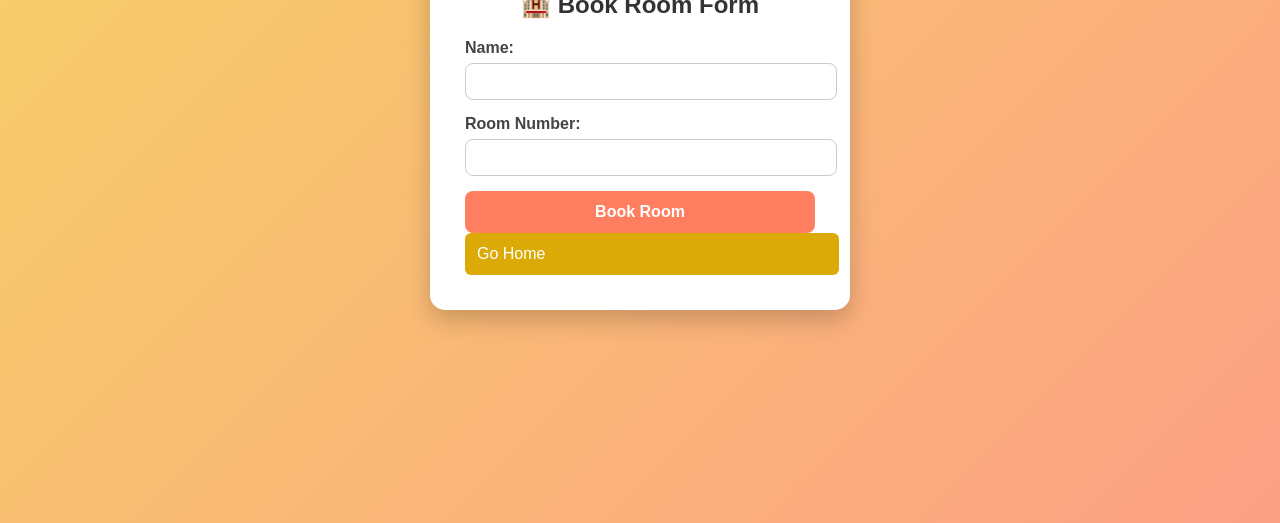
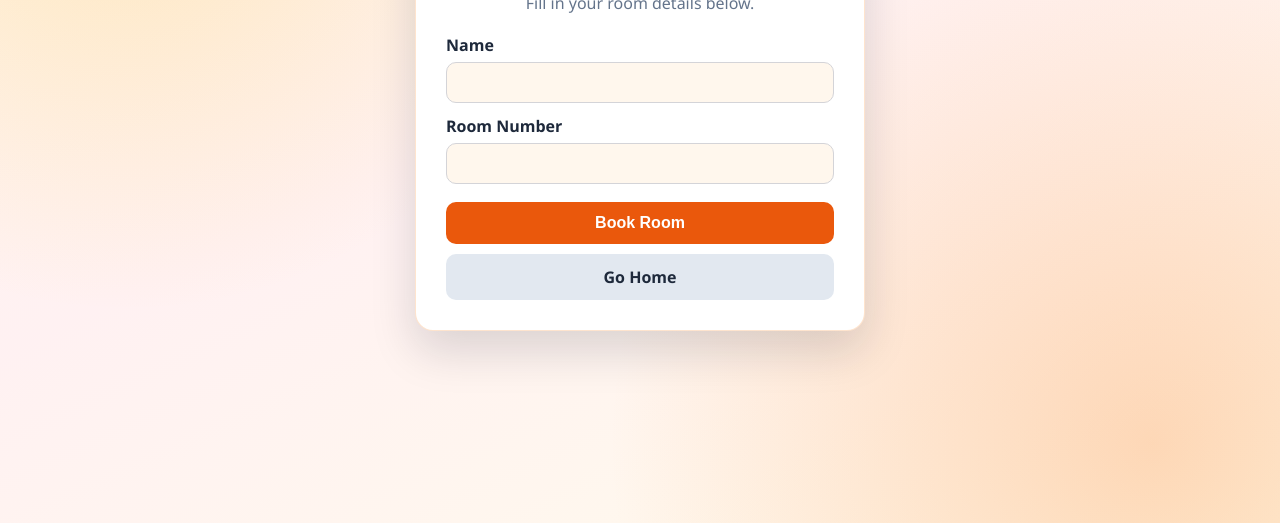
Before and after one commit to Raunaksharmaq64/node-js, a website: page chap-10 AIRBND project/views/roomBook.html in a window 1280 px wide. Shown: the part 277-800 px from the top of the page. Drawn offline with Linux system fonts and the light colour scheme.

Commit message:
adding csss with codex

```diff
--- a/chap-10 AIRBND project/app.js
+++ b/chap-10 AIRBND project/app.js
@@ -14,7 +14,7 @@ const rootDir=require("./utils/pathUtil");
 
 
 app.use((req,res,next)=>{
-console.log(req.url,req.method);
+console.log(req.url,req.body);
 next();
 })
 
--- a/chap-10 AIRBND project/views/roomBook.html
+++ b/chap-10 AIRBND project/views/roomBook.html
@@ -3,103 +3,136 @@
   <head>
     <meta charset="UTF-8" />
     <meta name="viewport" content="width=device-width, initial-scale=1.0" />
-    <title>Book Room</title>
+    <title>AirBND | Book Room</title>
+    <style>
+      :root {
+        --ink: #1e293b;
+        --muted: #64748b;
+        --panel: #ffffff;
+        --line: #d4d4d8;
+        --accent: #ea580c;
+        --accent-strong: #c2410c;
+        --ring: rgba(234, 88, 12, 0.24);
+        --soft: #fff7ed;
+      }
 
-    <style>
+      * {
+        box-sizing: border-box;
+      }
+
       body {
         margin: 0;
-        font-family: Arial, sans-serif;
-        background: linear-gradient(135deg, #f6d365, #fda085);
-        display: flex;
-        justify-content: center;
-        align-items: center;
-        height: 100vh;
+        min-height: 100vh;
+        display: grid;
+        place-items: center;
+        padding: 24px;
+        font-family: "Segoe UI", Tahoma, Geneva, Verdana, sans-serif;
+        color: var(--ink);
+        background:
+          radial-gradient(circle at 10% 15%, rgba(251, 191, 36, 0.25), transparent 35%),
+          radial-gradient(circle at 90% 90%, rgba(249, 115, 22, 0.25), transparent 40%),
+          linear-gradient(155deg, #fff7ed 0%, #fff1f2 45%, #fffbeb 100%);
       }
 
-      .container {
-        background: white;
-        padding: 35px;
-        border-radius: 15px;
-        box-shadow: 0 10px 25px rgba(0, 0, 0, 0.2);
-        width: 350px;
+      .panel {
+        width: min(450px, 100%);
+        background: var(--panel);
+        border-radius: 18px;
+        padding: 30px;
+        box-shadow: 0 20px 45px rgba(15, 23, 42, 0.15);
+        border: 1px solid rgba(251, 146, 60, 0.25);
       }
 
-      h2 {
+      h1 {
+        margin: 0 0 8px;
         text-align: center;
-        margin-bottom: 20px;
-        color: #333;
+        font-size: 1.75rem;
+      }
+
+      .sub {
+        margin: 0 0 20px;
+        text-align: center;
+        color: var(--muted);
       }
 
       label {
         display: block;
-        margin-bottom: 6px;
-        font-weight: bold;
-        color: #444;
+        margin: 12px 0 6px;
+        font-weight: 600;
       }
 
       input {
         width: 100%;
-        padding: 10px;
-        margin-bottom: 15px;
-        border: 1px solid #ccc;
-        border-radius: 8px;
-        outline: none;
-        transition: 0.3s;
+        border: 1px solid var(--line);
+        background: var(--soft);
+        border-radius: 10px;
+        padding: 11px 12px;
+        font-size: 0.95rem;
       }
 
       input:focus {
-        border-color: #fda085;
-        box-shadow: 0 0 5px rgba(253, 160, 133, 0.6);
+        outline: none;
+        border-color: var(--accent);
+        box-shadow: 0 0 0 4px var(--ring);
+      }
+
+      .actions {
+        display: grid;
+        gap: 10px;
+        margin-top: 18px;
+      }
+
+      button,
+      .btn-secondary {
+        border: 0;
+        border-radius: 10px;
+        padding: 12px;
+        font-size: 1rem;
+        font-weight: 700;
+        text-align: center;
+        text-decoration: none;
+        cursor: pointer;
+        transition: transform 0.18s ease, background-color 0.18s ease;
       }
 
       button {
-        width: 100%;
-        padding: 12px;
-        border: none;
-        border-radius: 8px;
-        background: #ff7e5f;
-        color: white;
-        font-size: 16px;
-        font-weight: bold;
-        cursor: pointer;
-        transition: 0.3s;
+        background: var(--accent);
+        color: #ffffff;
       }
 
       button:hover {
-        background: #eb5e3f;
-        transform: scale(1.03);
+        background: var(--accent-strong);
+        transform: translateY(-1px);
       }
-      .btn {
-        display: inline-block;
-        width: 100%;
-        padding: 12px;
-        border: none;
-        border-radius: 8px;
-        background: #dcaa06;
-        color: white;
-        text-decoration: none;
-        border-radius: 6px;
+
+      .btn-secondary {
+        background: #e2e8f0;
+        color: #1e293b;
       }
-      .btn:hover {
-        background: #eb5e3f;
-        transform: scale(1.03);
+
+      .btn-secondary:hover {
+        background: #cbd5e1;
+        transform: translateY(-1px);
       }
     </style>
   </head>
   <body>
-    <div class="container">
-      <h2>🏨 Book Room Form</h2>
+    <main class="panel">
+      <h1>Book Room</h1>
+      <p class="sub">Fill in your room details below.</p>
 
       <form action="/bookRoom" method="POST">
-        <label>Name:</label>
-        <input type="text" name="name" required />
+        <label for="name">Name</label>
+        <input id="name" type="text" name="name" required />
 
-        <label>Room Number:</label>
-        <input type="number" name="roomNo" required />
+        <label for="roomNo">Room Number</label>
+        <input id="roomNo" type="number" name="roomNo" required />
 
-        <button type="submit">Book Room</button>
-        <a href="/" class="btn">Go Home</a>
+        <div class="actions">
+          <button type="submit">Book Room</button>
+          <a href="/" class="btn-secondary">Go Home</a>
+        </div>
       </form>
-    </div>
+    </main>
   </body>
 </html>
```
Also changed, not shown: chap-10 AIRBND project/views/homepage.html (+64 -39 lines), chap-10 AIRBND project/views/pgnotfound.html (+71 -61 lines), chap-10 AIRBND project/views/registerUser.html (+82 -53 lines).
